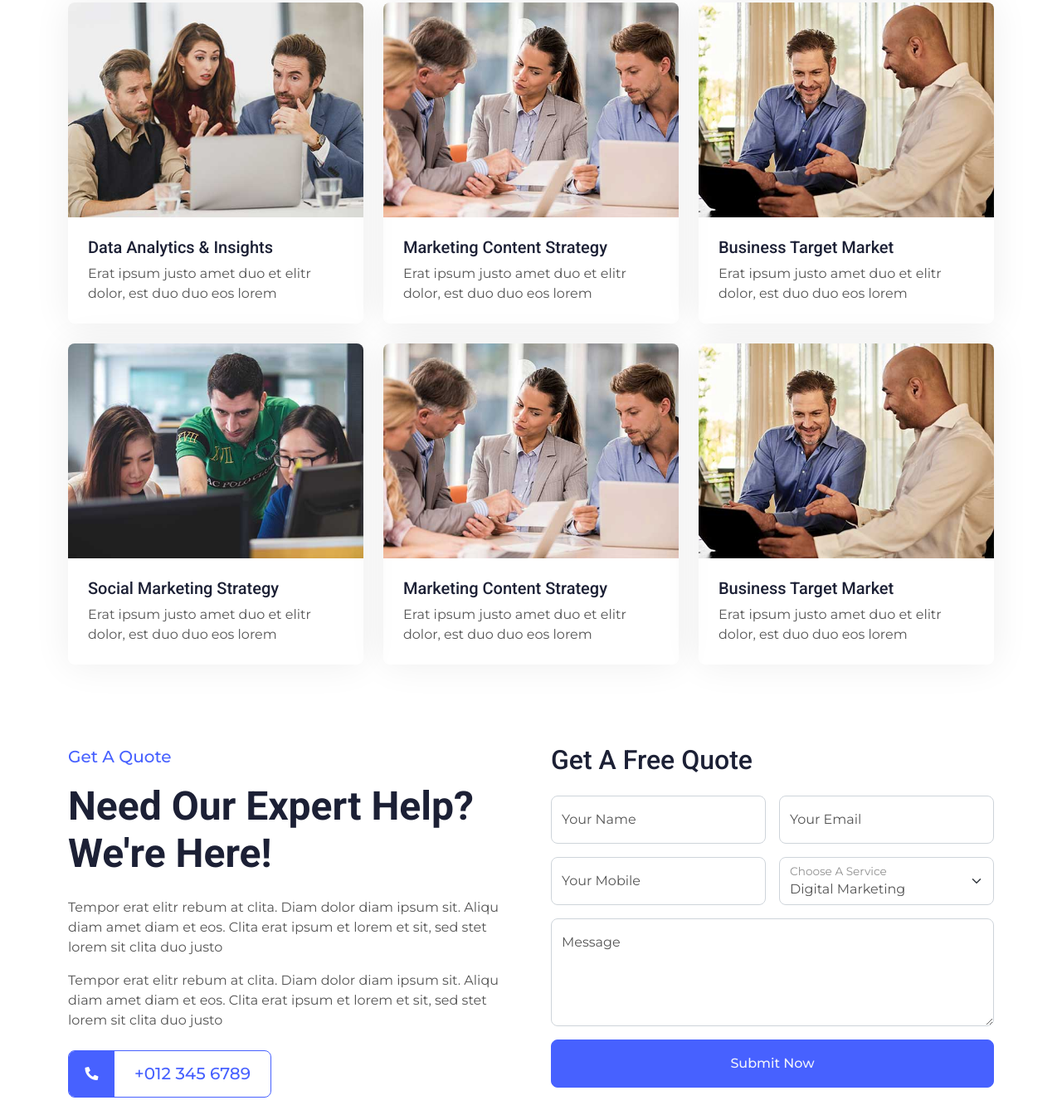
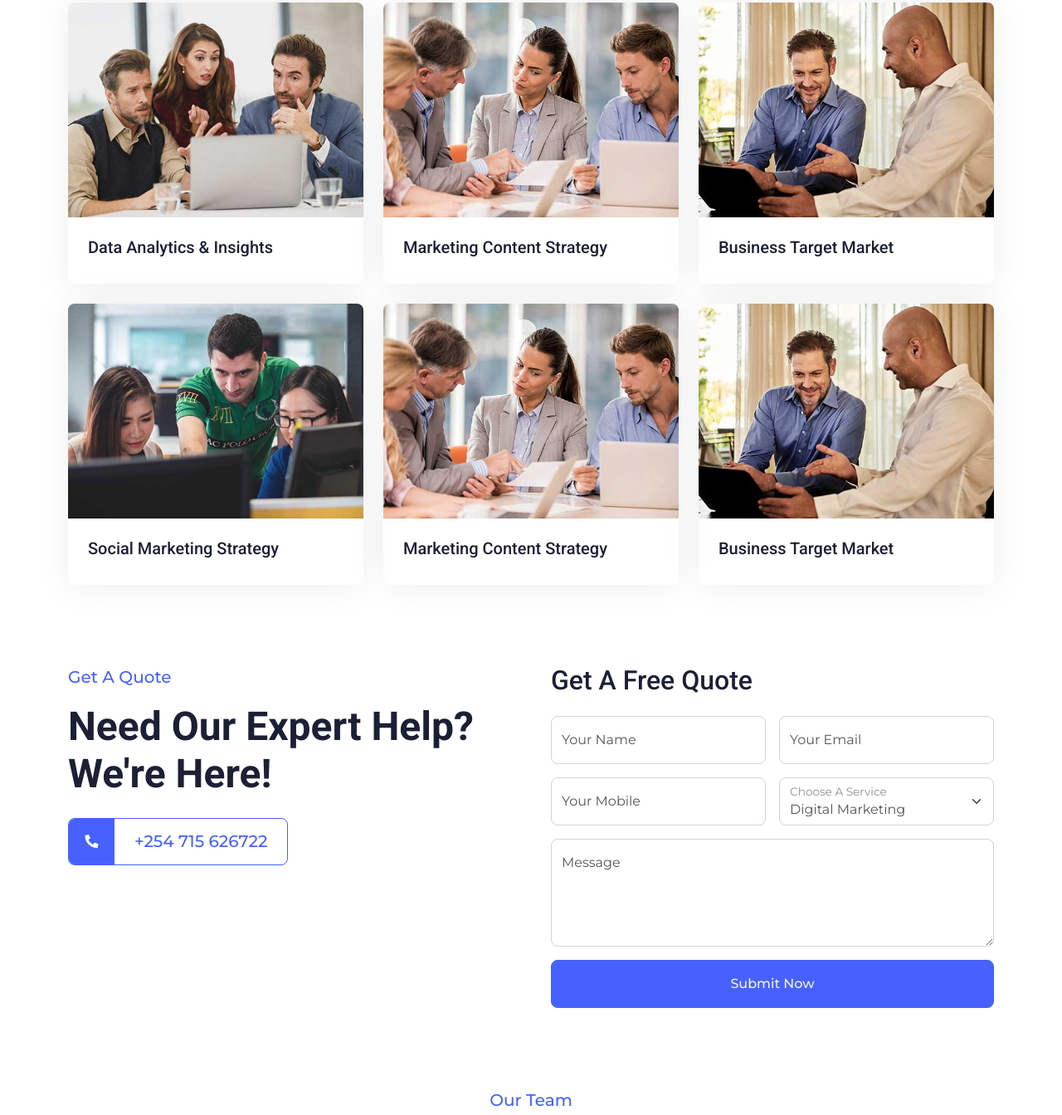
Before and after one commit to vanonshati/NYAMANDOGO_CREATIVES, a plain HTML site: page index.html in a window 1280 px wide. Shown: the part 3138-4482 px from the top of the page at 83% size. Drawn offline with nearby package versions, Linux system fonts and the light colour scheme.

Commit message:
Update index.html

```diff
--- a/index.html
+++ b/index.html
@@ -280,7 +280,7 @@
                         <img class="img-fluid" src="img/project-1.jpg" alt="">
                         <div class="p-4">
                             <a class="d-block h5" href="">Data Analytics & Insights</a>
-                            <span>Erat ipsum justo amet duo et elitr dolor, est duo duo eos lorem</span>
+
                         </div>
                     </div>
                 </div>
@@ -289,7 +289,7 @@
                         <img class="img-fluid" src="img/project-2.jpg" alt="">
                         <div class="p-4">
                             <a class="d-block h5" href="">Marketing Content Strategy</a>
-                            <span>Erat ipsum justo amet duo et elitr dolor, est duo duo eos lorem</span>
+
                         </div>
                     </div>
                 </div>
@@ -298,7 +298,7 @@
                         <img class="img-fluid" src="img/project-3.jpg" alt="">
                         <div class="p-4">
                             <a class="d-block h5" href="">Business Target Market</a>
-                            <span>Erat ipsum justo amet duo et elitr dolor, est duo duo eos lorem</span>
+
                         </div>
                     </div>
                 </div>
@@ -307,7 +307,7 @@
                         <img class="img-fluid" src="img/project-4.jpg" alt="">
                         <div class="p-4">
                             <a class="d-block h5" href="">Social Marketing Strategy</a>
-                            <span>Erat ipsum justo amet duo et elitr dolor, est duo duo eos lorem</span>
+
                         </div>
                     </div>
                 </div>
@@ -316,7 +316,7 @@
                         <img class="img-fluid" src="img/project-2.jpg" alt="">
                         <div class="p-4">
                             <a class="d-block h5" href="">Marketing Content Strategy</a>
-                            <span>Erat ipsum justo amet duo et elitr dolor, est duo duo eos lorem</span>
+
                         </div>
                     </div>
                 </div>
@@ -325,7 +325,7 @@
                         <img class="img-fluid" src="img/project-3.jpg" alt="">
                         <div class="p-4">
                             <a class="d-block h5" href="">Business Target Market</a>
-                            <span>Erat ipsum justo amet duo et elitr dolor, est duo duo eos lorem</span>
+
                         </div>
                     </div>
                 </div>
@@ -342,13 +342,12 @@
                 <div class="col-lg-6 wow fadeInUp" data-wow-delay="0.1s">
                     <p class="fs-5 fw-medium text-primary">Get A Quote</p>
                     <h1 class="display-5 mb-4">Need Our Expert Help? We're Here!</h1>
-                    <p>Tempor erat elitr rebum at clita. Diam dolor diam ipsum sit. Aliqu diam amet diam et eos. Clita erat ipsum et lorem et sit, sed stet lorem sit clita duo justo</p>
-                    <p class="mb-4">Tempor erat elitr rebum at clita. Diam dolor diam ipsum sit. Aliqu diam amet diam et eos. Clita erat ipsum et lorem et sit, sed stet lorem sit clita duo justo</p>
+
                     <a class="d-inline-flex align-items-center rounded overflow-hidden border border-primary" href="">
                         <span class="btn-lg-square bg-primary" style="width: 55px; height: 55px;">
                             <i class="fa fa-phone-alt text-white"></i>
                         </span>
-                        <span class="fs-5 fw-medium mx-4">+012 345 6789</span>
+                        <span class="fs-5 fw-medium mx-4">+254 715 626722</span>
                     </a>
                 </div>
                 <div class="col-lg-6 wow fadeInUp" data-wow-delay="0.5s">
@@ -499,13 +498,7 @@
                     <p class="mb-1">Sunday</p>
                     <h6 class="text-light">Closed</h6>
                 </div>
-                <div class="col-lg-3 col-md-6">
-                    <h4 class="text-white mb-4">Newsletter</h4>
-                    <p>Dolor amet sit justo amet elitr clita ipsum elitr est.</p>
-                    <div class="position-relative w-100">
-                        <input class="form-control bg-transparent w-100 py-3 ps-4 pe-5" type="text" placeholder="Your email">
-                        <button type="button" class="btn btn-light py-2 position-absolute top-0 end-0 mt-2 me-2">SignUp</button>
-                    </div>
+
                 </div>
             </div>
         </div>
```
